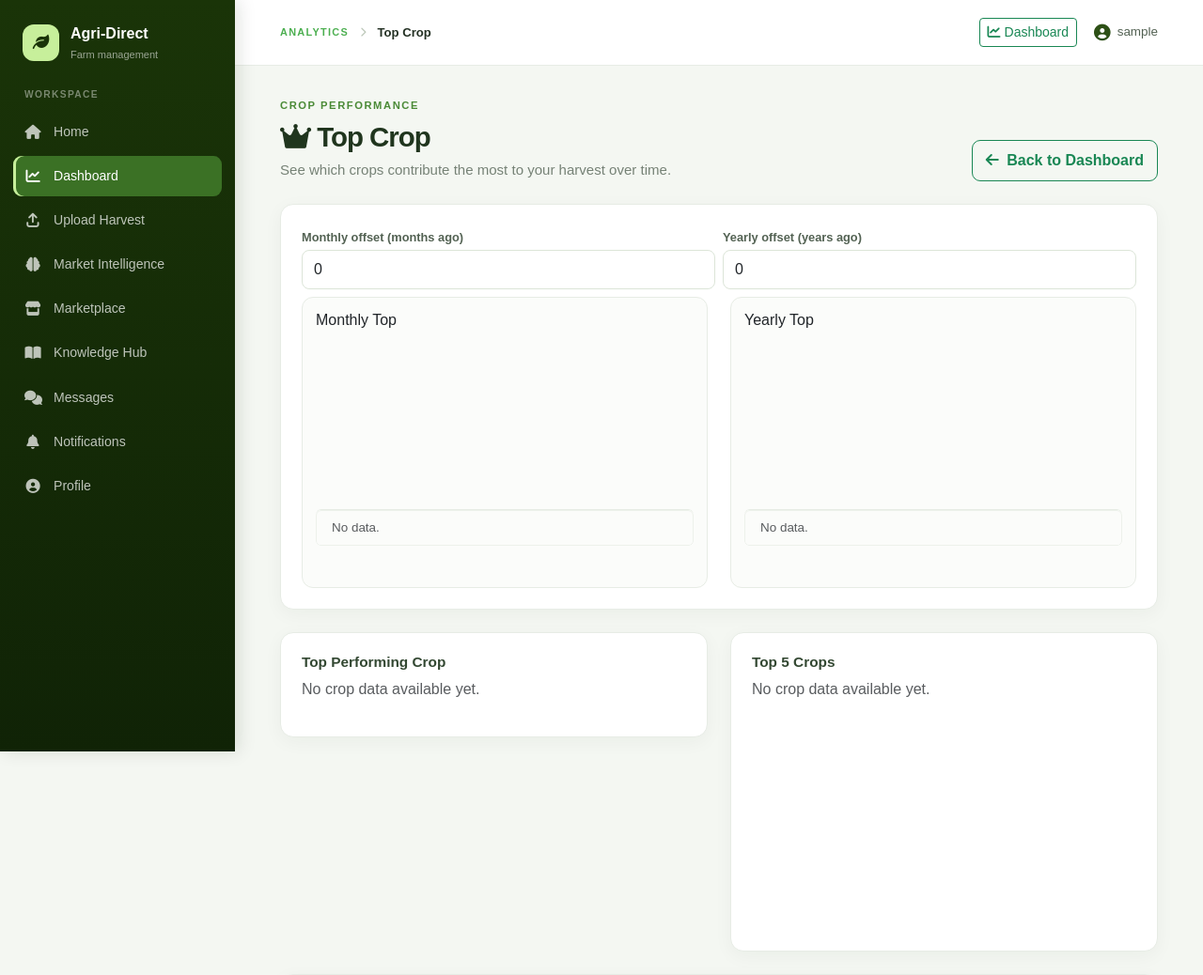
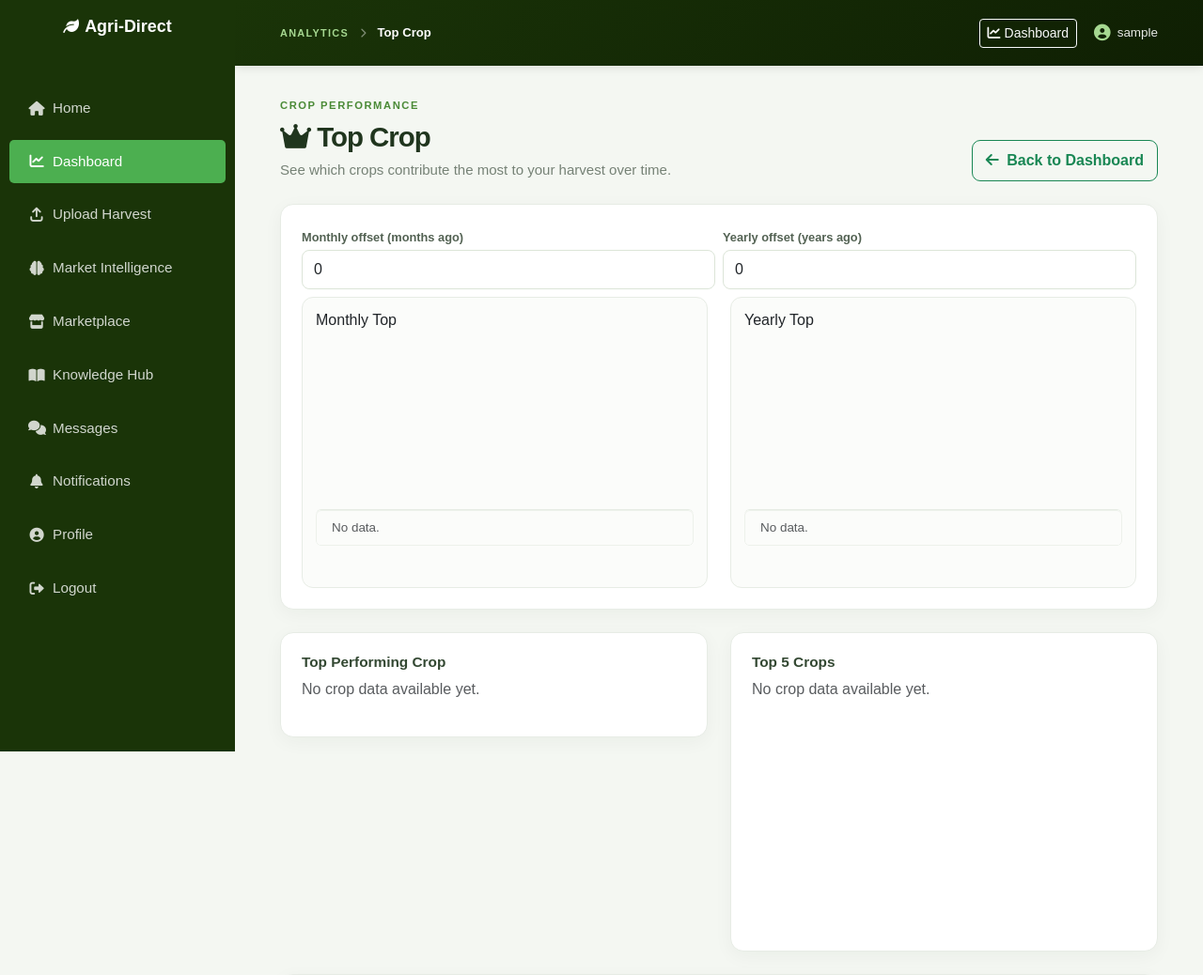
Before and after one commit to shadowblaze05/Agri_Directs, a Flask app: page /top-crop in a window 1280 px wide. Shown: the top 1038 px of the page at 94% size. Run offline with Flask 3, Linux system fonts and the light colour scheme; the visitor is signed in with stand-in values (Sample User, id 1); data that the repository does not hold is empty; a map, chart or similar area stays blank; parts of the project's set-up code (start-up, migrations or seed data) failed here and were passed over.

Commit message:
updated analytics design

```diff
--- a/app/static/css/analytics-pages.css
+++ b/app/static/css/analytics-pages.css
@@ -16,31 +16,29 @@
     inset: 0 auto 0 0;
     z-index: 1040;
     width: 250px;
-    padding: 22px 14px;
+    padding: 15px 0;
     color: #fff;
-    background: linear-gradient(180deg, #1a3408 0%, #102306 100%);
-    box-shadow: 4px 0 18px rgba(16, 35, 6, .12);
+    background: #1a3408;
 }
 
 .analytics-brand {
     display: flex;
     align-items: center;
-    gap: 12px;
-    padding: 2px 10px 26px;
+    justify-content: center;
+    gap: 6px;
+    padding: 0 10px 45px;
     color: #fff;
-    font-size: 1rem;
-    font-weight: 750;
+    font-size: 1.12rem;
+    font-weight: 600;
     text-decoration: none;
 }
 
 .analytics-brand:hover { color: #fff; }
-.analytics-brand small { display: block; margin-top: 2px; color: rgba(255,255,255,.56); font-size: .69rem; font-weight: 500; }
-.analytics-brand-mark { display: grid; width: 39px; height: 39px; place-items: center; border-radius: 12px; color: #1a3408; background: #c7ef9b; font-size: 1.1rem; }
-.analytics-nav-label { padding: 0 12px 9px; color: rgba(255,255,255,.42); font-size: .64rem; font-weight: 700; letter-spacing: .13em; }
-.analytics-sidebar .nav-link { display: flex; align-items: center; gap: 13px; margin: 2px 0; padding: 11px 12px; border-radius: 9px; color: rgba(255,255,255,.72); font-size: .88rem; transition: background .18s ease, color .18s ease; }
+.analytics-brand > i { font-size: 1.05rem; }
+.analytics-sidebar .nav-link { display: flex; align-items: center; gap: 8px; margin: 5px 10px; padding: 12px 20px; border-radius: 5px; color: rgba(255,255,255,.8); font-size: .95rem; transition: background .18s ease, color .18s ease; }
 .analytics-sidebar .nav-link i { width: 18px; text-align: center; font-size: .95rem; }
-.analytics-sidebar .nav-link:hover { color: #fff; background: rgba(255,255,255,.09); }
-.analytics-sidebar .nav-link.active { color: #fff; background: #3b7125; box-shadow: inset 3px 0 #c7ef9b; }
+.analytics-sidebar .nav-link:hover { color: #fff; background: rgba(255,255,255,.1); }
+.analytics-sidebar .nav-link.active { color: #fff; background: #4caf50; }
 
 .analytics-topbar {
     position: fixed;
@@ -52,17 +50,16 @@
     justify-content: space-between;
     gap: 16px;
     padding: 12px clamp(20px, 4vw, 48px);
-    border-bottom: 1px solid var(--analytics-border);
-    background: rgba(255,255,255,.96);
-    backdrop-filter: blur(12px);
+    background: linear-gradient(135deg, #1a3408 0%, #0f1f03 100%);
+    box-shadow: 0 2px 10px rgba(0, 0, 0, .1);
 }
 
-.analytics-topbar-context { display: flex; align-items: center; gap: 12px; color: var(--analytics-muted); font-size: .82rem; }
-.analytics-topbar-context > span { color: var(--analytics-green-bright); font-size: .68rem; font-weight: 800; letter-spacing: .12em; }
-.analytics-topbar-context i { color: #bdc8ba; font-size: .65rem; }
-.analytics-topbar-context strong { color: var(--analytics-ink); font-weight: 650; }
-.analytics-user { display: inline-flex; align-items: center; gap: 7px; padding-left: 10px; color: #526152; font-size: .84rem; }
-.analytics-user i { color: var(--analytics-green); font-size: 1.1rem; }
+.analytics-topbar-context { display: flex; align-items: center; gap: 12px; color: rgba(255,255,255,.72); font-size: .82rem; }
+.analytics-topbar-context > span { color: #a6d891; font-size: .68rem; font-weight: 800; letter-spacing: .12em; }
+.analytics-topbar-context i { color: rgba(255,255,255,.45); font-size: .65rem; }
+.analytics-topbar-context strong { color: #fff; font-weight: 650; }
+.analytics-user { display: inline-flex; align-items: center; gap: 7px; padding-left: 10px; color: rgba(255,255,255,.9); font-size: .84rem; }
+.analytics-user i { color: #a6d891; font-size: 1.1rem; }
 
 .analytics-content { width: auto; max-width: 1600px; margin: 70px 0 0 250px; padding: 34px clamp(20px, 4vw, 48px) 48px; }
 .analytics-page-header { display: flex; align-items: flex-end; justify-content: space-between; gap: 20px; margin-bottom: 24px; }
@@ -96,7 +93,7 @@
 @media (max-width: 991px) {
     .analytics-sidebar { width: 70px; padding: 20px 9px; }
     .analytics-brand { justify-content: center; padding: 0 0 25px; }
-    .analytics-brand > span:last-child, .analytics-nav-label, .analytics-sidebar .nav-link span { display: none; }
+    .analytics-brand > span, .analytics-sidebar .nav-link span { display: none; }
     .analytics-sidebar .nav-link { justify-content: center; padding: 12px 8px; }
     .analytics-sidebar .nav-link i { font-size: 1rem; }
     .analytics-topbar { left: 70px; }
--- a/app/templates/_analytics_navigation.html
+++ b/app/templates/_analytics_navigation.html
@@ -1,9 +1,7 @@
 <aside class="analytics-sidebar" aria-label="Main navigation">
   <a class="analytics-brand" href="{{ url_for('portal_home') }}">
-    <span class="analytics-brand-mark"><i class="fas fa-leaf"></i></span>
-    <span>Agri-Direct<small>Farm management</small></span>
+    <i class="fas fa-leaf"></i><span>Agri-Direct</span>
   </a>
-  <div class="analytics-nav-label">WORKSPACE</div>
   <nav class="nav flex-column">
     <a class="nav-link" href="{{ url_for('portal_home') }}"><i class="fas fa-house"></i><span>Home</span></a>
     <a class="nav-link active" href="{{ url_for('dashboard') }}"><i class="fas fa-chart-line"></i><span>Dashboard</span></a>
@@ -16,12 +14,13 @@
     <a class="nav-link" href="/messages"><i class="fas fa-comments"></i><span>Messages</span></a>
     <a class="nav-link" href="/notifications-center"><i class="fas fa-bell"></i><span>Notifications</span></a>
     <a class="nav-link" href="/profile"><i class="fas fa-user-circle"></i><span>Profile</span></a>
+    <a class="nav-link" href="/logout"><i class="fas fa-sign-out-alt"></i><span>Logout</span></a>
   </nav>
 </aside>
 <header class="analytics-topbar">
   <div class="analytics-topbar-context"><span>ANALYTICS</span><i class="fas fa-chevron-right"></i><strong>{{ analytics_page_title }}</strong></div>
   <div class="d-flex align-items-center gap-2">
-    <a class="btn btn-sm btn-outline-success" href="{{ url_for('dashboard') }}"><i class="fas fa-chart-line me-1"></i>Dashboard</a>
+    <a class="btn btn-sm btn-outline-light" href="{{ url_for('dashboard') }}"><i class="fas fa-chart-line me-1"></i>Dashboard</a>
     <span class="analytics-user"><i class="fas fa-user-circle"></i>{{ session.get('user', 'User') }}</span>
   </div>
 </header>
```
